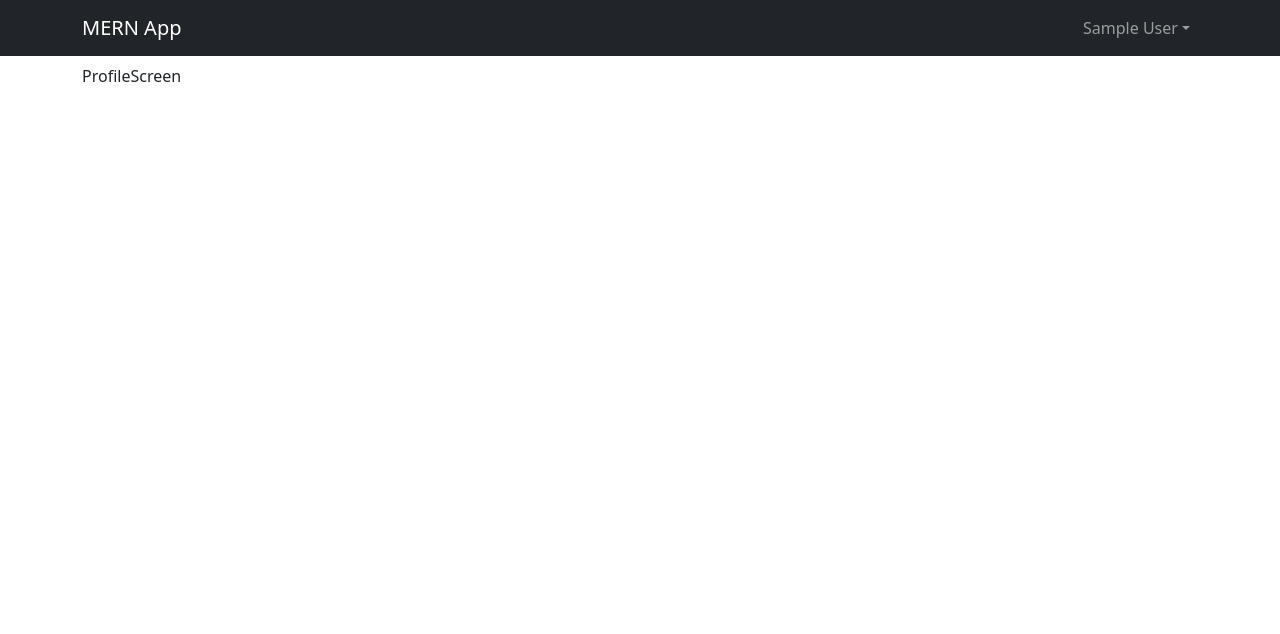
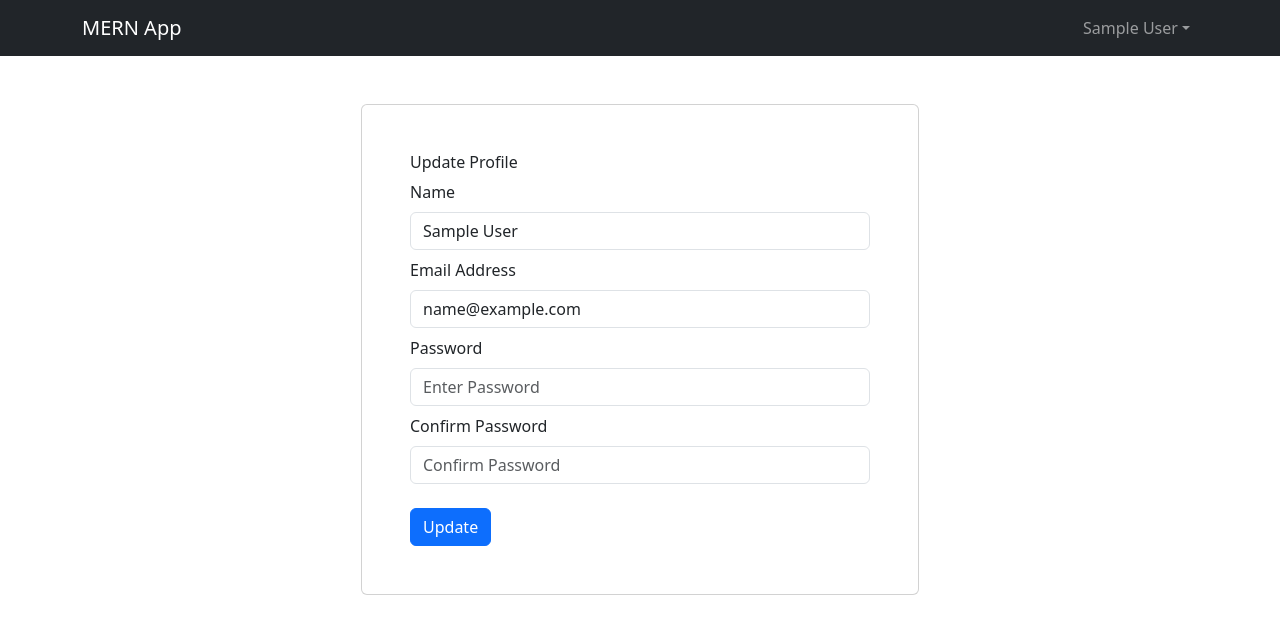
Before and after one commit to Hasan-Rashed/MERN-AUTH, a React (Vite) app in the folder frontend/: page /profile in a window 1280 px wide. Shown: the top 634 px of the page. Built offline with nearby package versions, Linux system fonts and the light colour scheme; sample sign-in values are in the browser's storage.

Commit message:
Profile Screen Component

```diff
--- a/frontend/src/screens/ProfileScreen.jsx
+++ b/frontend/src/screens/ProfileScreen.jsx
@@ -1,9 +1,100 @@
-import React from 'react'
+import { useState, useEffect } from "react"
+import { Link, useNavigate } from 'react-router-dom';
+import { useDispatch, useSelector } from 'react-redux';
+import { Form, Button } from 'react-bootstrap'
+import FormContainer from "../components/FormContainer";
+import { toast } from 'react-toastify';
+import Loader from "../components/Loader";
+import { setCredentials } from "../slices/authSlice";
+
+
 
 const ProfileScreen = () => {
+    const [name, setName] = useState('');
+    const [email, setEmail] = useState('');
+    const [password, setPassword] = useState('');
+    const [confirmPassword, setConfirmPassword] = useState('');
+
+    // initialize navigate hook and dispatch hook
+    const navigate = useNavigate();
+    const dispatch = useDispatch();
+
+    // get the user data or the `userInfo` state from the Redux store. if userInfo is not null, then the user is already logged in and we can redirect them to the home page.
+    const { userInfo } = useSelector((state) => state.auth); // auth is the part of our state we want, auth is the  slice. it consists userInfo.
+
+    useEffect(() => {
+        setName(userInfo.name); // userInfo is the user data we get from the server after logging in the user. we can use the response to get the user data and save it in the Redux store.
+        setEmail(userInfo.email); // userInfo is the user data we get from the server after logging in the user. we can use the response to get the user data and save it in the Redux store.
+    }, [userInfo.name, userInfo.email]);
+
+
+    // `submitHandler` is an async function that will be called when the form is submitted. It will make a POST request to the server to register the user with the provided name, email, and password.
+    const submitHandler = async (e) => {
+        e.preventDefault();
+
+        if(password !== confirmPassword) {
+            toast.error('Passwords does not match');
+        }else{
+            console.log('submit');
+        }
+    }
+
   return (
-    <div>ProfileScreen</div>
+    <FormContainer>
+        <h1>Update Profile</h1>
+
+        <Form onSubmit={submitHandler} >
+            <Form.Group className="my-2" controlId="name" >
+                <Form.Label>Name</Form.Label>
+                <Form.Control
+                    type="text"
+                    placeholder="Enter Your Name"
+                    value={name}
+                    onChange={(e) => setName(e.target.value)}
+                >
+                </Form.Control>
+            </Form.Group>
+
+            <Form.Group className="my-2" controlId="email" >
+                <Form.Label>Email Address</Form.Label>
+                <Form.Control
+                    type="email"
+                    placeholder="Enter email address"
+                    value={email}
+                    onChange={(e) => setEmail(e.target.value)}
+                >
+                </Form.Control>
+            </Form.Group>
+
+            <Form.Group className="my-2" controlId="password" >
+                <Form.Label>Password</Form.Label>
+                <Form.Control
+                    type="password"
+                    placeholder="Enter Password"
+                    value={password}
+                    onChange={(e) => setPassword(e.target.value)}
+                >
+                </Form.Control>
+            </Form.Group>
+
+            <Form.Group className="my-2" controlId="confirmPassword" >
+                <Form.Label>Confirm Password</Form.Label>
+                <Form.Control
+                    type="password"
+                    placeholder="Confirm Password"
+                    value={confirmPassword}
+                    onChange={(e) => setConfirmPassword(e.target.value)}
+                >
+                </Form.Control>
+            </Form.Group>
+
+            <Button type='submit' variant='primary' className="mt-3" >
+                Update
+            </Button>
+
+        </Form>
+    </FormContainer>
   )
 }
 
-export default ProfileScreen
+export default ProfileScreen;
```
